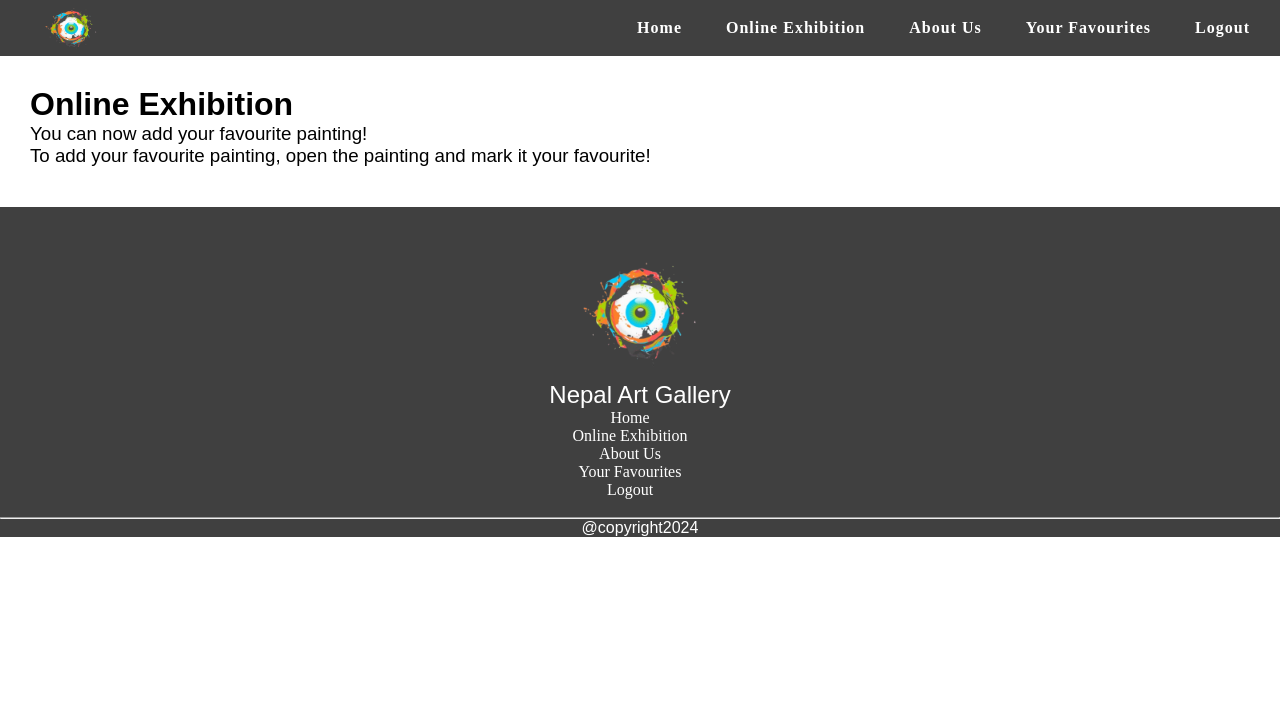
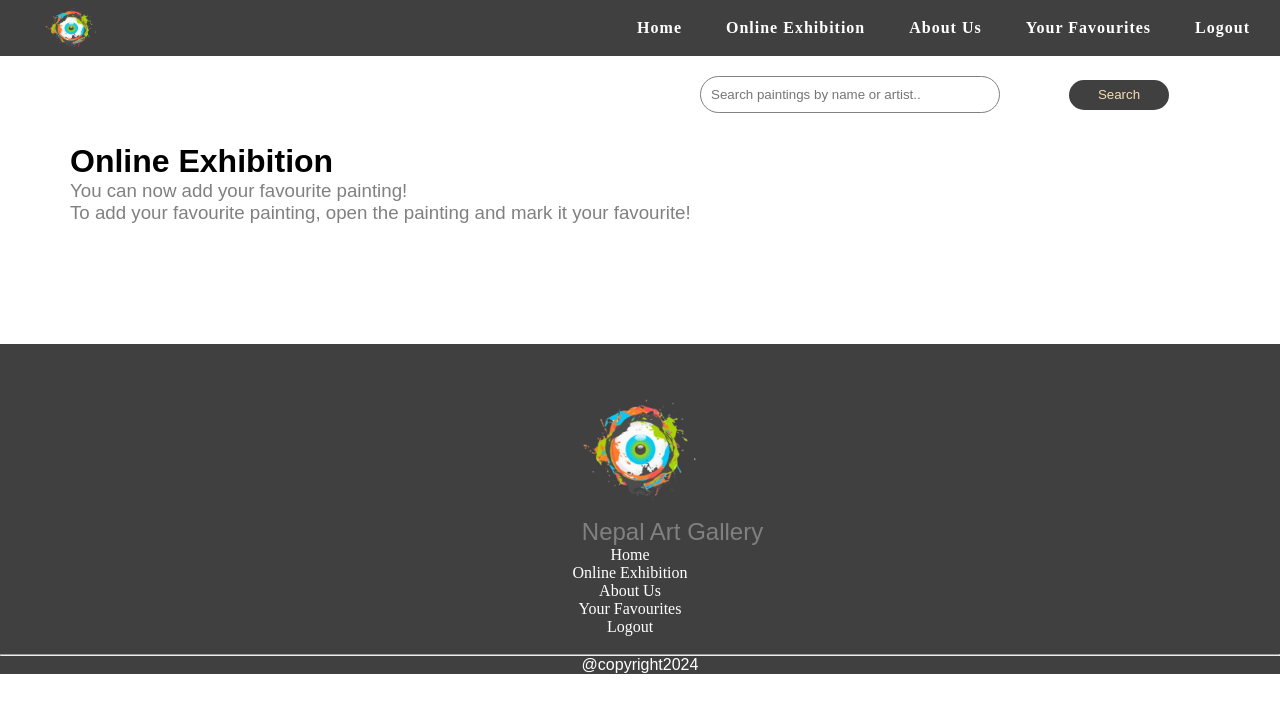
Before and after one commit to naswah/Web, a PHP site: page /onlinegallery.php in a window 1280 px wide. Shown: the top 713 px of the page. Run offline with PHP 8.4, Linux system fonts and the light colour scheme; data that the repository does not hold is empty.

Commit message:
search bar added

```diff
--- a/CSS/ogallerystyle.css
+++ b/CSS/ogallerystyle.css
@@ -3,27 +3,28 @@
     padding: 0;
     box-sizing: border-box;
 }
-
 h1 {
     font-family: "Poppins", sans-serif;
     font-style: normal;
     font-weight: 700;
     margin-top: 30px;
-    margin-left: 30px;
+    margin-left: 70px;
 }
 
 h2 {
     font-family: "Poppins", sans-serif;
     font-style: normal;
     font-weight: 500;
+    margin-left: 70px;
+    color: gray;
 }
 h3{
     font-family: "Poppins", sans-serif;
     font-style: normal;
     font-weight: 500;
-    margin-left: 30px;
+    margin-left: 70px;
+    color: gray;
 }
-
 a {
     font-family: "Poppins", serif;
     font-weight: 100;
@@ -35,31 +36,36 @@ p {
     font-weight: 400;
     text-align: justify;
 }
+.main-container{
+    margin-bottom: 50px;
+    margin-left: 50px;
+    margin-top: 30px;
+    display: flex;
+    flex-direction: column;
+}
 main {
     display: grid;
-    grid-template-columns: repeat(3, 420px);
-    gap: 20px;
+    grid-template-columns: repeat(3, 400px);
+    gap: 18px;
     padding: 20px;
 }
-
 .artcontainer {
     display: flex;
     flex-direction: column;
     text-align: center;
-    margin: 10px;
-    height: 400px;
+    height: 370px;
+    width: 370px;
     border: 1px solid lightgray;
     box-shadow: 5px 5px 5px 5px #ccc;
     padding: 20px;
     cursor: pointer;
-    transition: all 0.5s;
+    transition: all 0.3s;
+    margin-bottom: 50px;
 }
-
 .artcontainer .image {
     height: 70%;
-    margin-bottom: 20px;
+    margin-bottom: 18px;
 }
-
 .artcontainer .image img {
     height: 100%;
     width: 100%;
--- /dev/null
+++ b/CSS/search.css
@@ -0,0 +1,30 @@
+h2{
+    margin-left: 65px;
+}
+.search-results {
+    display: grid;
+    grid-template-columns: repeat(3, 400px);
+    gap: 20px;
+    margin-left: 65px;
+}
+.painting {
+    border: 1px solid #ccc;
+    padding: 15px;
+    border-radius: 5px;
+    text-align: center;
+    background-color: #f9f9f9;
+    height: 500px;
+}
+.painting img {
+    width:350px;
+    height: 300px;
+    border-radius: 10px;
+}
+.painting h2 {
+    font-size: 18px;
+    margin: 10px 0;
+}
+.painting p {
+    font-size: 16px;
+    color: #555;
+}
--- a/CSS/style.css
+++ b/CSS/style.css
@@ -35,7 +35,7 @@ main{
     position: relative;
     margin: auto;
     height: 400px;
-    margin-top: 50px;
+    margin-top: 20px;
 }
 .prev, .next{
     cursor: pointer;
--- a/abstract.php
+++ b/abstract.php
@@ -50,6 +50,7 @@ if (!$all_painting) {
 
     <h1>Abstract Art</h1>
 
+    <div class="main-container">
     <main>
         <?php
         while ($row = $all_painting->fetch_assoc()) { ?>
@@ -65,6 +66,7 @@ if (!$all_painting) {
         </div>
         <?php } ?>
     </main>
+    </div>
 
     <footer>
         <p><img src="images/artgallery-removebg-preview.png" alt="no img">
--- a/contempopary.php
+++ b/contempopary.php
@@ -50,6 +50,7 @@ if (!$all_painting) {
 
     <h1>Contemporary Art</h1>
 
+    <div class="main-container">
     <main>
         <?php
         while ($row = $all_painting->fetch_assoc()) { ?>
@@ -65,6 +66,7 @@ if (!$all_painting) {
         </div>
         <?php } ?>
     </main>
+    </div>
 
     <footer>
         <p><img src="images/artgallery-removebg-preview.png" alt="no img">
--- a/expressionalism.php
+++ b/expressionalism.php
@@ -50,6 +50,7 @@ if (!$all_painting) {
 
     <h1>Expressionalism Art</h1>
 
+    <div class="main-container">
     <main>
         <?php
         while ($row = $all_painting->fetch_assoc()) { ?>
@@ -65,6 +66,7 @@ if (!$all_painting) {
         </div>
         <?php } ?>
     </main>
+    </div>
 
     <footer>
         <p><img src="images/artgallery-removebg-preview.png" alt="no img">
--- a/onlinegallery.php
+++ b/onlinegallery.php
@@ -25,9 +25,33 @@ if (!$all_painting) {
     <meta name="viewport" content="width=device-width, initial-scale=1.0">
     <link rel="stylesheet" href="CSS/navstyle.css">
     <link rel="stylesheet" href="CSS/ogallerystyle.css">
+    <link rel="stylesheet" href="CSS/search.css">
 
     <title>Nepal Art Gallery</title>
     <link rel="icon" href="images/artgallery-removebg-preview.png">
+
+    <style>
+        .search-bar input{
+            margin-top:20px;
+            margin-left:700px;
+            margin-right: 65px;
+            width: 300px;
+            padding: 10px;
+            border-radius:20px;
+            border:1px solid gray;
+        }
+        .search-bar button{
+            width: 100px;
+            height: 30px;
+            padding: 5px;
+            background-color:#404040;
+            color: wheat;
+            border: none;
+            border-radius: 16px;
+            margin-top:20px;
+        }
+    </style>
+
 </head>
 <body>
     <div class="nav">
@@ -44,26 +68,36 @@ if (!$all_painting) {
         </div>
     </div>
 
+    <div class="search-bar">
+        <form action="search.php" method="get">
+            <input type="text" name="query" placeholder="Search paintings by name or artist.." required>
+            <button type="submit">Search</button>
+        </form>
+    </div>
+
     <h1>Online Exhibition</h1>
     <h3>You can now add your favourite painting!</h3>
     <h3>To add your favourite painting, open the painting and mark it your favourite!</h3>
 
+    <div class="main-container">
     <main>
         <?php
         while ($row = $all_painting->fetch_assoc()) { ?>
         <div class="artcontainer">
             <div class="image" onclick="location.href='des.php?id=<?php echo htmlspecialchars($row['sn']); ?>';">
                     <img src="<?php echo htmlspecialchars($row["paintingimg"]); ?>" alt="Art Image">
+            </div>
 
-            </div>
             <div class="caption">
                 <p class="artname"><b><?php echo htmlspecialchars($row["paintingname"]); ?></b></p>
                 <p class="artist"><?php echo htmlspecialchars($row["artistname"]); ?></p>
                 <p class="price">$<?php echo htmlspecialchars($row["price"]); ?></p>
             </div>
+
         </div>
         <?php } ?>
     </main>
+    </div>
 
     <footer>
         <p><img src="images/artgallery-removebg-preview.png" alt="Art Gallery Logo">
--- a/spiritual.php
+++ b/spiritual.php
@@ -50,6 +50,7 @@ if (!$all_painting) {
 
     <h1>Spiritual Art</h1>
 
+    <div class="main-container">
     <main>
         <?php
         while ($row = $all_painting->fetch_assoc()) { ?>
@@ -65,6 +66,7 @@ if (!$all_painting) {
         </div>
         <?php } ?>
     </main>
+    </div>
 
     <footer>
         <p><img src="images/artgallery-removebg-preview.png" alt="no img">
```
Also changed, not shown: home.php (+29 -0 lines), search.php (added, +59 -0 lines), table.txt (+18 -0 lines).
